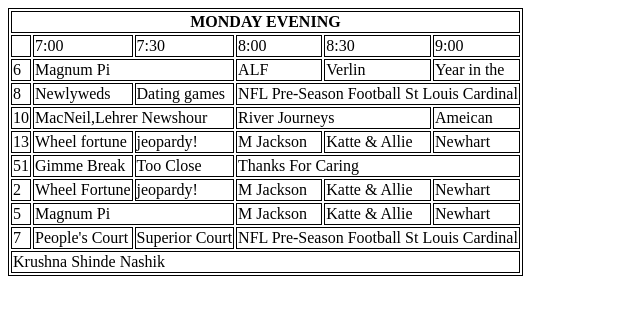
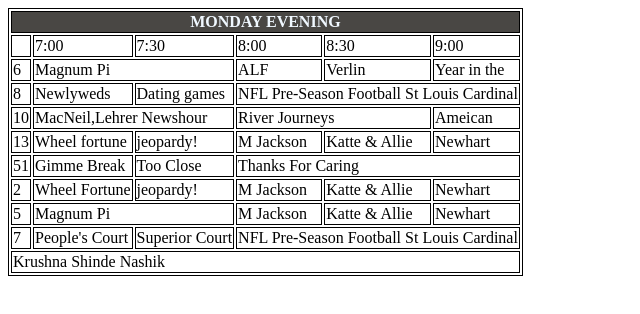
Before and after one commit to Krushna-shinde/HTML-PRACTICE-CODE, a plain HTML site: page index.html in a window 1280 px wide. Shown: the whole page, without its empty margins (0-640 px from the left). Drawn offline with Linux system fonts and the light colour scheme.

Commit message:
save changes

```diff
--- a/index.html
+++ b/index.html
@@ -24,7 +24,7 @@
 <body>
     <table>
         <tr>
-          <th colspan="12" class="haeding">MONDAY EVENING</th>
+          <th colspan="12" class="heading">MONDAY EVENING</th>
         </tr>
         <tr>
           <td></td>
```
